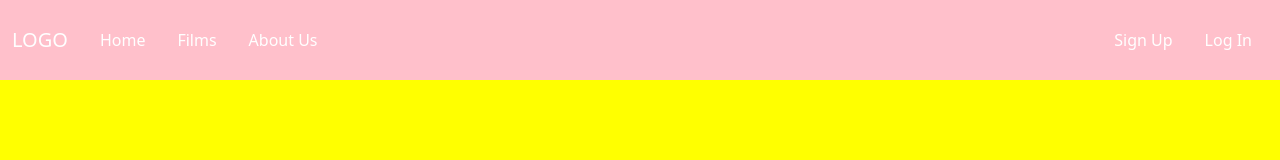
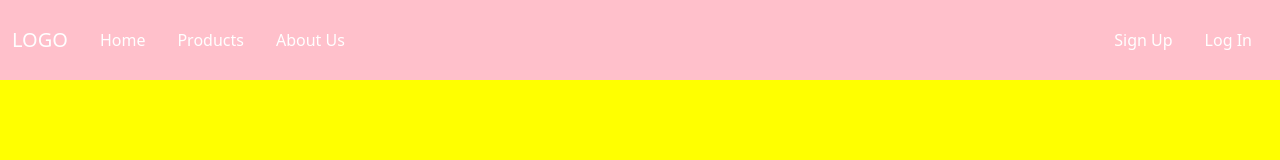
Before and after one commit to jcarlos2n/PF-ecommerce-FRONT, a React (Vite) app: page / in a window 1280 px wide. Shown: the top 160 px of the page. Built offline with nearby package versions, Linux system fonts and the light colour scheme.

Commit message:
feat: some styles in Header

```diff
--- a/src/components/Header/Header.jsx
+++ b/src/components/Header/Header.jsx
@@ -14,7 +14,7 @@ const Header = () => {
                 <Navbar.Collapse id="responsive-navbar-nav">
                     <Nav className="me-auto">
                         <Nav.Link as={Link} to="/" className="text-white mx-2">Home</Nav.Link>
-                        <Nav.Link as={Link} to="films" className="text-white mx-2">Films</Nav.Link>
+                        <Nav.Link as={Link} to="films" className="text-white mx-2">Products</Nav.Link>
                         <Nav.Link as={Link} to="/aboutus" className="text-white mx-2">About Us</Nav.Link>
                     </Nav>
                     <Nav>
```
Also changed, not shown: src/containers/userSlice.js (added).
